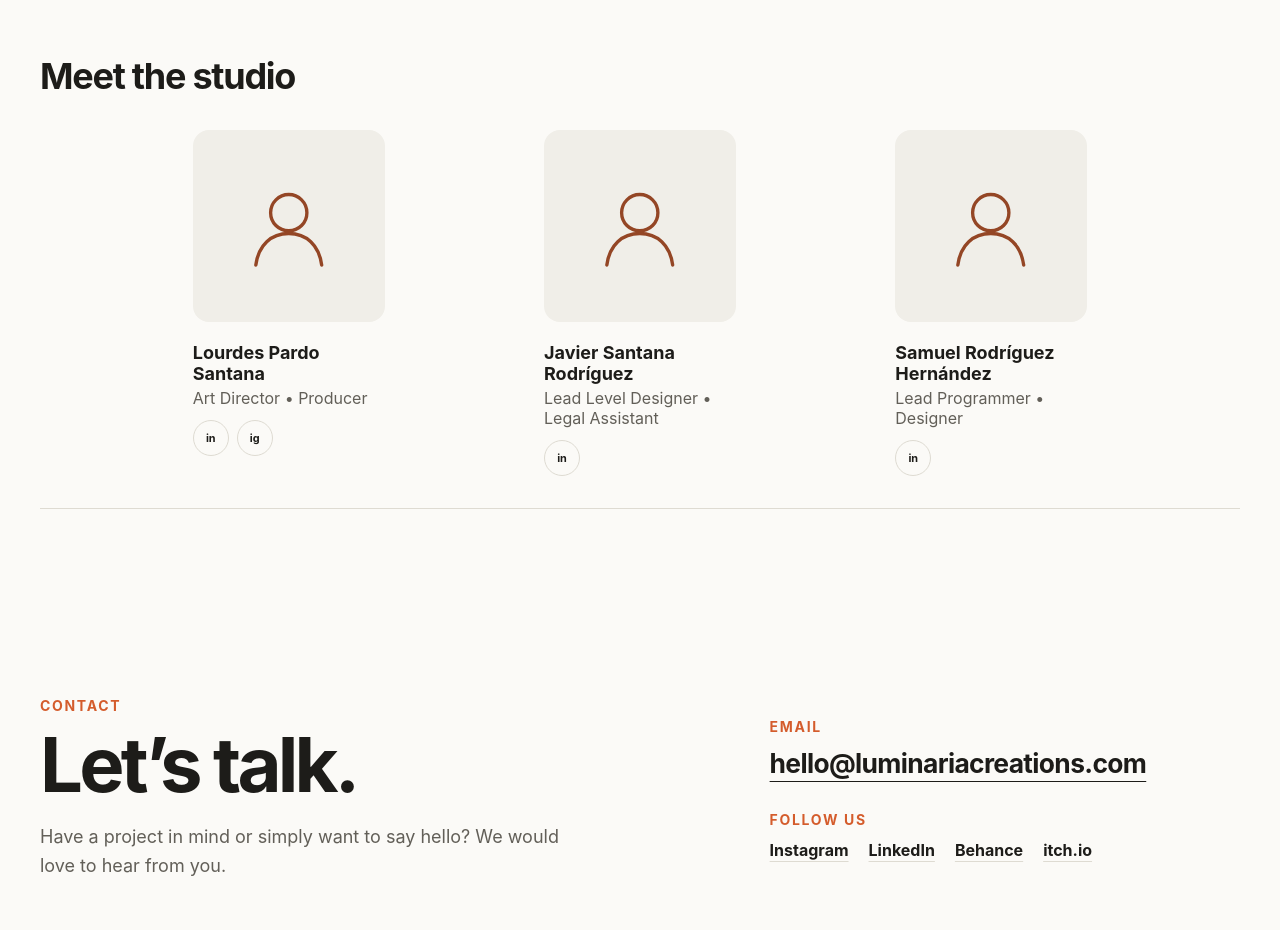
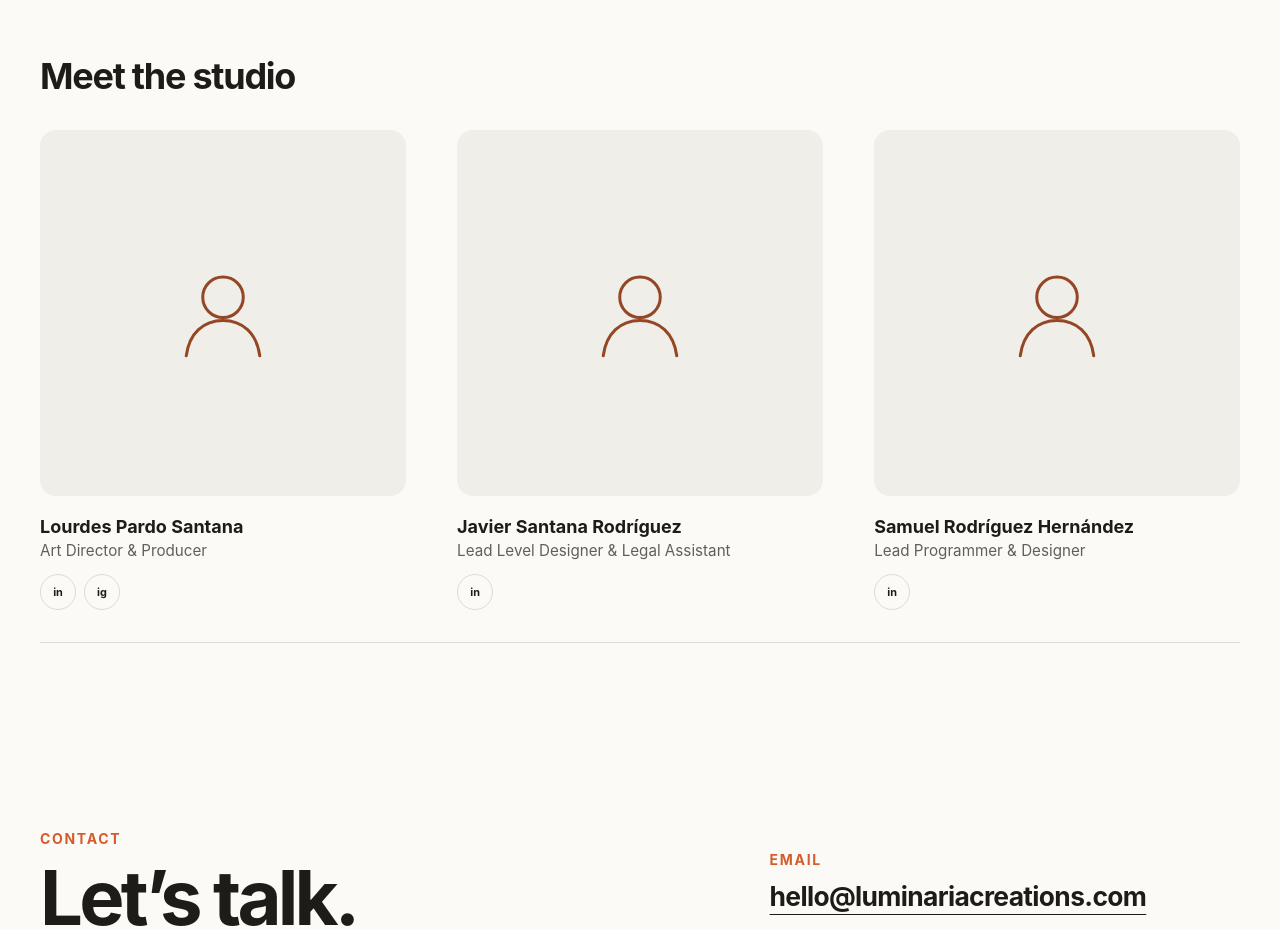
Before and after one commit to SamuelRodri/Luminaria-Creations, a React (Vite) app: page / in a window 1280 px wide. Shown: the part 1620-2550 px from the top of the page. Built offline with nearby package versions, Linux system fonts and the light colour scheme.

Commit message:
Improve team layout spacing and refine role labels

```diff
--- a/src/components/TeamSection/TeamSection.css
+++ b/src/components/TeamSection/TeamSection.css
@@ -11,15 +11,21 @@
 
 .team-grid {
   display: grid;
-  grid-template-columns: repeat(3, minmax(0, 12rem));
-  justify-content: center;
-  column-gap: clamp(2rem, calc((100% - 36rem) / 2), 9.953125rem);
+  grid-template-columns: repeat(auto-fit, minmax(14rem, 1fr));
+  justify-content: stretch;
+  column-gap: clamp(1.5rem, 4vw, 3.5rem);
+  row-gap: clamp(2.5rem, 4vw, 3.5rem);
+  align-items: start;
+  width: 100%;
+  max-width: 90rem;
+  margin: 0 auto;
 }
 
 .team-member__avatar {
   display: grid;
   width: 100%;
   aspect-ratio: 1;
+  padding: clamp(1rem, 2vw, 2rem);
   margin-bottom: var(--space-5);
   border-radius: var(--radius-lg);
   place-items: center;
@@ -28,12 +34,13 @@
 }
 
 .team-member__avatar svg {
-  width: 56%;
+  width: 70%;
+  max-width: 120px;
   fill: none;
   stroke: currentColor;
   stroke-linecap: round;
   stroke-linejoin: round;
-  stroke-width: 5;
+  stroke-width: 4;
 }
 
 .team-member h4 {
@@ -44,6 +51,9 @@
 
 .team-member > p {
   margin: var(--space-1) 0 var(--space-3);
+  color: var(--color-text-muted);
+  font-size: 0.95rem;
+  line-height: 1.35;
 }
 
 .team-member__socials {
@@ -77,7 +87,7 @@
 
 @media (max-width: 48rem) {
   .team-grid {
-    grid-template-columns: minmax(0, 12rem);
+    grid-template-columns: minmax(0, 14rem);
     row-gap: var(--space-8);
   }
 }
--- a/src/content/translations.js
+++ b/src/content/translations.js
@@ -99,9 +99,9 @@ export const translations = {
       teamTitle: 'Meet the studio',
       socialLabel: 'Social profiles for',
       members: createTeamMembers({
-        artDirectorProducer: 'Art Director • Producer',
-        leadLevelDesigner: 'Lead Level Designer • Legal Assistant',
-        leadProgrammer: 'Lead Programmer • Designer',
+        artDirectorProducer: 'Art Director & Producer',
+        leadLevelDesigner: 'Lead Level Designer & Legal Assistant',
+        leadProgrammer: 'Lead Programmer & Designer',
       }),
     },
     contact: {
@@ -151,9 +151,9 @@ export const translations = {
       teamTitle: 'El equipo del estudio',
       socialLabel: 'Redes sociales de',
       members: createTeamMembers({
-        artDirectorProducer: 'Directora de arte • Productora',
-        leadLevelDesigner: 'Diseñador principal de niveles • Asistente legal',
-        leadProgrammer: 'Programador principal • Diseñador',
+        artDirectorProducer: 'Directora de arte y productora',
+        leadLevelDesigner: 'Diseñador principal de niveles y asistente legal',
+        leadProgrammer: 'Programador principal y diseñador',
       }),
     },
     contact: {
```
